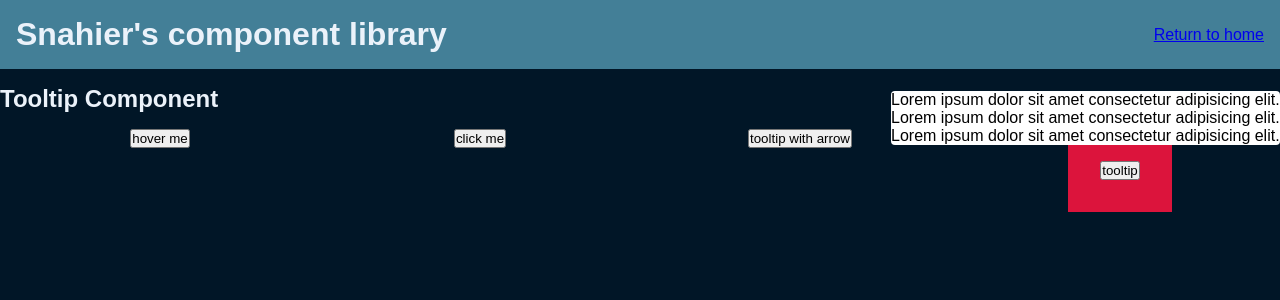
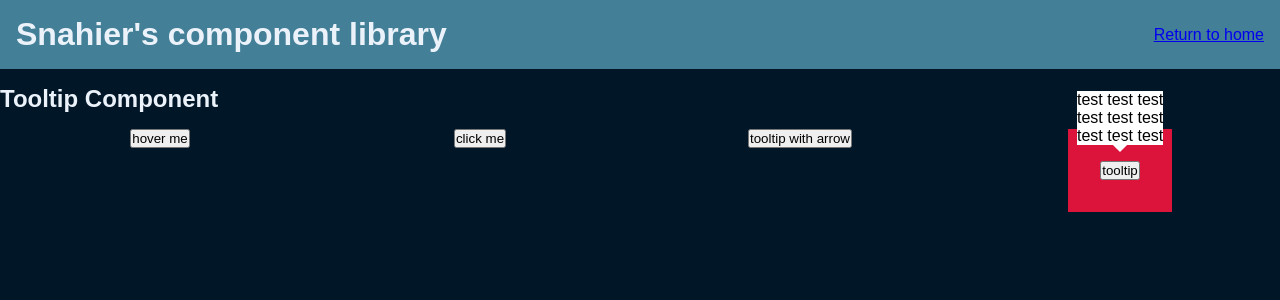
Before and after one commit to Snahier/snahier-react-tools, a React (Create React App) app: page /tooltip in a window 1280 px wide. Both pictures are taken after a click on the button "tooltip". Shown: the top 300 px of the page. Built offline with nearby package versions, Linux system fonts and the light colour scheme.

Commit message:
Add arrow rendering to popper tooltip

```diff
--- a/src/components/PopperTooltip/index.tsx
+++ b/src/components/PopperTooltip/index.tsx
@@ -1,31 +1,41 @@
-import { ReactNode, useRef, useState } from "react"
+import { ReactNode, useState } from "react"
 import { usePopper } from "react-popper"
 import {
+  Arrow,
   PopperContainer,
   RootElementWrapper,
   StyledPopperTooltip,
 } from "./styles"
 
 interface PopperTooltipProps {
-  placement?: "auto" | "top" | "bottom" | "right" | "left"
   content: ReactNode
+  placement?: "top" | "bottom" | "right" | "left"
+  arrow?: boolean
 }
 
 export const PopperTooltip: React.FC<PopperTooltipProps> = ({
   placement = "top",
+  arrow,
   ...props
 }) => {
-  const boxRef = useRef(null)
-  const tooltipRef = useRef(null)
+  const [boxRef, setBoxRef] = useState<HTMLDivElement | null>(null)
+  const [tooltipRef, setTooltipRef] = useState<HTMLDivElement | null>(null)
+  const [arrowRef, setArrowRef] = useState<HTMLDivElement | null>(null)
 
   const [isOpen, setIsOpen] = useState(false)
 
-  const { styles, attributes } = usePopper(boxRef.current, tooltipRef.current, {
+  const { styles, attributes } = usePopper(boxRef, tooltipRef, {
     modifiers: [
       {
         name: "offset",
         options: {
           offset: [0, 16],
+        },
+      },
+      {
+        name: "arrow",
+        options: {
+          element: arrowRef,
         },
       },
     ],
@@ -35,19 +45,31 @@ export const PopperTooltip: React.FC<PopperTooltipProps> = ({
   const toggleTooltip = () => setIsOpen(!isOpen)
 
   return (
-    <StyledPopperTooltip>
-      <RootElementWrapper ref={boxRef} onClick={toggleTooltip}>
+    <StyledPopperTooltip id="popper">
+      <RootElementWrapper ref={setBoxRef} onClick={toggleTooltip}>
         {props.children}
       </RootElementWrapper>
 
+      {isOpen && (
         <PopperContainer
-        ref={tooltipRef}
+          id="tooltip"
+          ref={setTooltipRef}
           isOpen={isOpen}
           style={styles.popper}
           {...attributes.popper}
         >
           {props.content}
+
+          <Arrow
+            id="arrow"
+            className="arrow"
+            active={arrow}
+            ref={setArrowRef}
+            style={styles.arrow}
+            data-popper-arrow
+          />
         </PopperContainer>
+      )}
     </StyledPopperTooltip>
   )
 }
--- a/src/components/PopperTooltip/styles.ts
+++ b/src/components/PopperTooltip/styles.ts
@@ -9,18 +9,61 @@ interface PopperContainerProps {
 }
 export const PopperContainer = styled.div<PopperContainerProps>`
   ${({ isOpen }) => css`
-    position: relative;
-    z-index: 1;
-
     ${!isOpen &&
     css`
       visibility: hidden;
       pointer-events: none;
     `}
 
-    border-radius: 4px;
     background: white;
 
     color: black;
+
+    #arrow {
+      position: absolute;
+      width: 10px;
+      height: 10px;
+      &:after {
+        content: "";
+        position: absolute;
+        top: 0;
+        left: 0;
+        transform: rotate(45deg);
+
+        width: 10px;
+        height: 10px;
+
+        background-color: white;
+      }
+    }
+
+    &[data-popper-placement^="top"] > #arrow {
+      bottom: -5px;
+    }
+
+    &[data-popper-placement^="bottom"] > #arrow {
+      top: -5px;
+    }
+
+    &[data-popper-placement^="left"] > #arrow {
+      right: -5px;
+    }
+
+    &[data-popper-placement^="right"] > #arrow {
+      left: -5px;
+    }
   `}
 `
+
+interface ArrowProps {
+  active?: boolean
+}
+export const Arrow = styled.div<ArrowProps>`
+  ${({ active }) => css`
+    ${!active &&
+    css`
+      visibility: hidden;
+      pointer-events: none;
+    `}
+  `}
+`
--- a/src/pages/Tooltip/index.tsx
+++ b/src/pages/Tooltip/index.tsx
@@ -30,13 +30,14 @@ export const PageTooltip: React.FC<PageTooltipProps> = () => {
 
         <OverflowHiddenWrapper>
           <PopperTooltip
+            arrow
             content={
               <div>
-                Lorem ipsum dolor sit amet consectetur adipisicing elit.
+                test test test
                 <br />
-                Lorem ipsum dolor sit amet consectetur adipisicing elit.
+                test test test
                 <br />
-                Lorem ipsum dolor sit amet consectetur adipisicing elit.
+                test test test
               </div>
             }
           >
```
Lines whose indentation alone changed are shown as unchanged.
